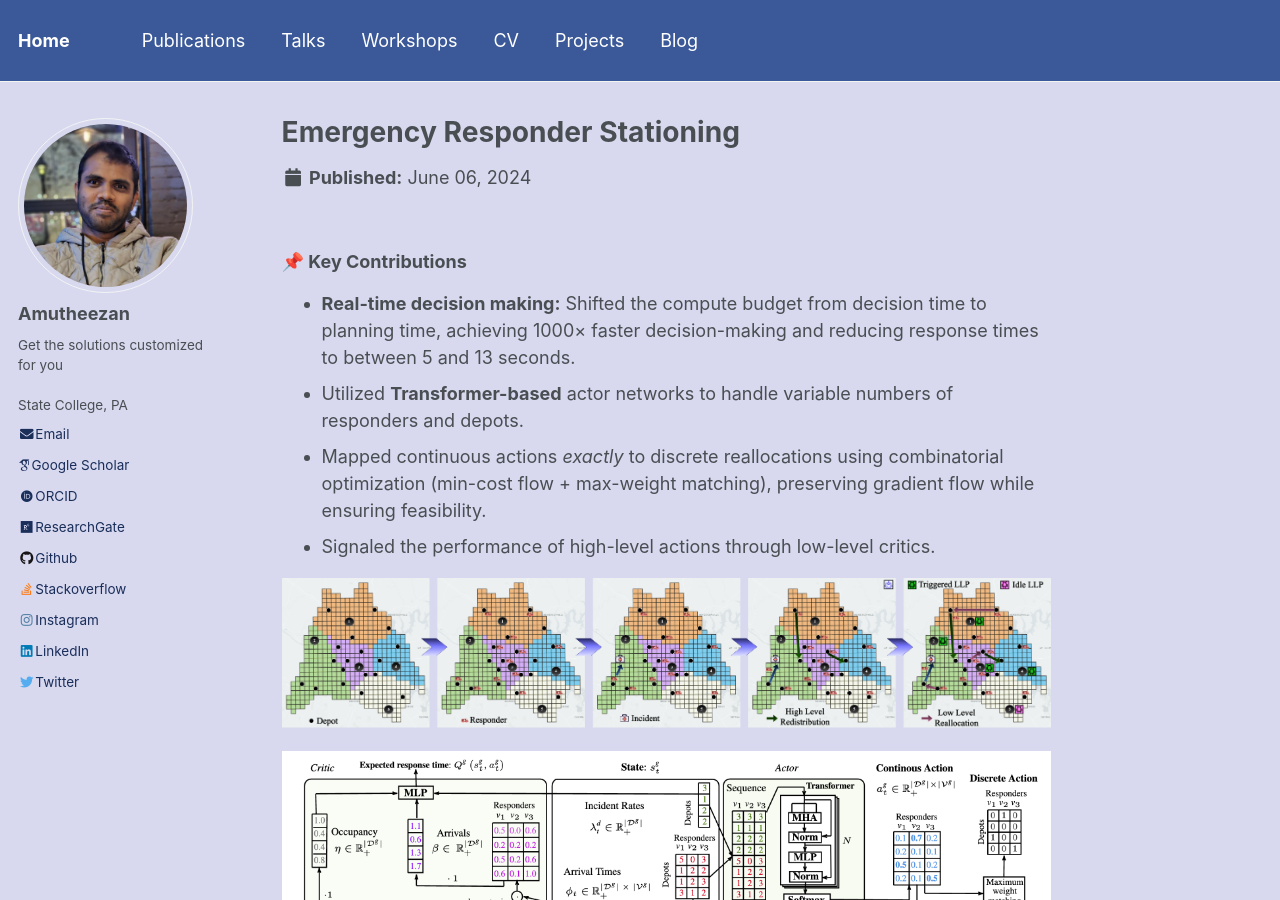
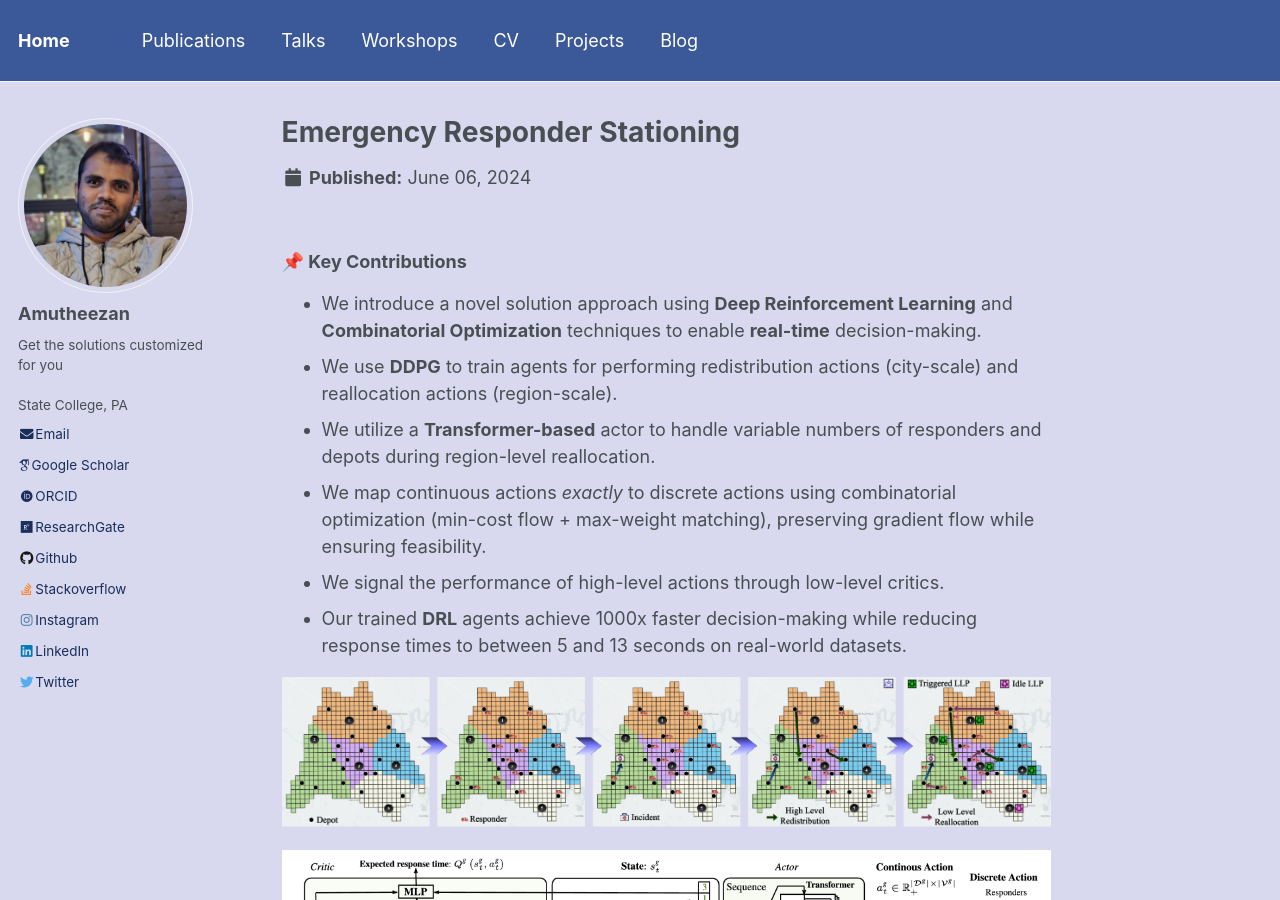
Before and after one commit to Amutheezan/amutheezan.github.io, a Jekyll site: the page built from _projects/2024-06-06-stationing.md, in a window 1280 px wide and 900 px high. Built offline with Jekyll 4.4.1, drawn with Linux system fonts in a browser that asks for light colours; some web fonts are replaced.

Commit message:
Update 2024-06-06-stationing.md

```diff
--- a/_projects/2024-06-06-stationing.md
+++ b/_projects/2024-06-06-stationing.md
@@ -7,10 +7,12 @@ date: 2024-06-06
 
 ---
 ### 📌 Key Contributions
-- **Real-time decision making:** Shifted the compute budget from decision time to planning time, achieving 1000× faster decision-making and reducing response times to between 5 and 13 seconds.
-- Utilized **Transformer-based** actor networks to handle variable numbers of responders and depots.
-- Mapped continuous actions *exactly* to discrete reallocations using combinatorial optimization (min-cost flow + max-weight matching), preserving gradient flow while ensuring feasibility.
-- Signaled the performance of high-level actions through low-level critics.
+- We introduce a novel solution approach using **Deep Reinforcement Learning** and **Combinatorial Optimization** techniques to enable **real-time** decision-making.
+- We use **DDPG** to train agents for performing redistribution actions (city-scale) and reallocation actions (region-scale).
+- We utilize a **Transformer-based** actor to handle variable numbers of responders and depots during region-level reallocation.
+- We map continuous actions *exactly* to discrete actions using combinatorial optimization (min-cost flow + max-weight matching), preserving gradient flow while ensuring feasibility.
+- We signal the performance of high-level actions through low-level critics.
+- Our trained **DRL** agents achieve 1000x faster decision-making while reducing response times to between 5 and 13 seconds on real-world datasets.
 
 ![image](https://amutheezan.com/images/FullProcessImage.png)
 
```
